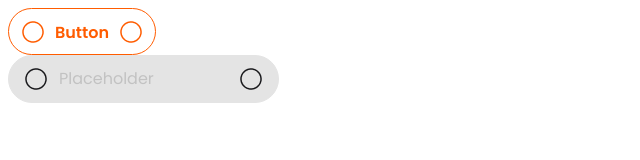
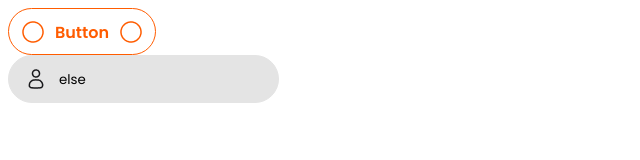
Before and after one commit to Dsenko74/cola, a React (Create React App) app: page / in a window 1280 px wide. Shown: the top 160 px of the page, without its empty margins (0-640 px from the left). Built offline with nearby package versions, Linux system fonts and the light colour scheme.

Commit message:
srart create Login component

```diff
--- a/src/App.js
+++ b/src/App.js
@@ -1,20 +1,19 @@
-import React from 'react';
-import Button from './components/Button';
-import Input from './components/Input';
+//import React from 'react';
+import Button from "./components/Button";
+import Input from "./components/Input";
 
 function App() {
   return (
     <>
       <Button
         //disabled='disable'
-        type={'outline'}
-        size={'normal'}
-        >Button</Button>
+        type={"outline"}
+        size={"normal"}
+      >
+        Button
+      </Button>
 
-      <Input
-        placeholder="Placeholder"
-        state={'disable'}
-      />
+      <Input value="else" placeholder="Placeholder" state={"disable"} />
     </>
   );
 }
--- a/src/components/Button/Button.jsx
+++ b/src/components/Button/Button.jsx
@@ -1,20 +1,28 @@
-//import React from 'react'
 import styles from "./Button.module.scss";
-//import "./Button.module.scss";
-import classNames from "classnames"
+import classNames from "classnames";
 
-const Button = ({children, type='primary', size='normal', className, htmlType, ...htmlProps}) => {
+const Button = ({
+  children,
+  type = "primary",
+  size = "normal",
+  customClassName,
+  htmlType,
+  ...htmlProps
+}) => {
   return (
-      <button
+    <button
       {...htmlProps}
       type={htmlType}
       className={classNames(
         styles.button,
         styles[type],
         styles[size],
+        customClassName,
       )}
-      >{children}</button>
-  )
-}
+    >
+      {children}
+    </button>
+  );
+};
 
 export default Button;
--- a/src/components/Input/Input.jsx
+++ b/src/components/Input/Input.jsx
@@ -1,23 +1,25 @@
 import styles from "./Input.module.scss";
-import classNames from "classnames"
-// в цьому компоненті input огорнутий в div, тому що input немає можливості створювати псевдоелементи after before. Сама реалізація в інпуті кружечков мені не дуже подобається, в кнопці воно якось було красивше
+import classNames from "classnames";
+// в цьому компоненті input огорнутий в div, тому що input немає можливості створювати псевдоелементи after before. Сама реалізація в інпуті кружечков мені не дуже
+// подобається, в кнопці воно якось було красивше
 // інпут має 4 state default  active  filled  disable
 
-const Input = ({type='primary', state='default', className, htmlType, ...htmlProps}) => {
+const Input = ({
+  type = "primary",
+  state = "default",
+  //customClassName,
+  htmlType,
+  ...htmlProps
+}) => {
   return (
     <div className={classNames(styles.wrapper)}>
       <input
         {...htmlProps}
         type={htmlType}
-        className={classNames(
-          styles.input,
-          styles[type],
-          styles[state],
-      )}
-        ></input>
+        className={classNames(styles.input, styles[type], styles[state])}
+      ></input>
     </div>
-
-  )
-}
+  );
+};
 
 export default Input;
--- a/src/components/Input/Input.module.scss
+++ b/src/components/Input/Input.module.scss
@@ -13,11 +13,12 @@
     right: 16px;
     top: 50%;
     transform: translateY(-50%);
-    background: url('./placeholder_black.png') center (center / cover) no-repeat;
+    //background: url('./placeholder_black.png') center (center / cover) no-repeat;
     z-index: 10;
   }
   &::before {
     left: 16px;
+    background: url('./user.png') center (center / cover) no-repeat;
   }
 
 }
--- /dev/null
+++ b/src/pages/Login/index.js
@@ -0,0 +1,3 @@
+import Login from "./Login";
+
+export default Login;
```
Also changed, not shown: package.json (+7 -0 lines), src/index.js (+6 -6 lines), .eslintrc.json (added), src/components/Button/index.js (line endings or trailing spaces), src/components/Input/index.js (line endings or trailing spaces), src/components/Input/user.png (added), src/pages/Login/Login.jsx (added), src/pages/Login/Login.module.scss (added), 1 other file (tests, documents, lock files or other folders).
